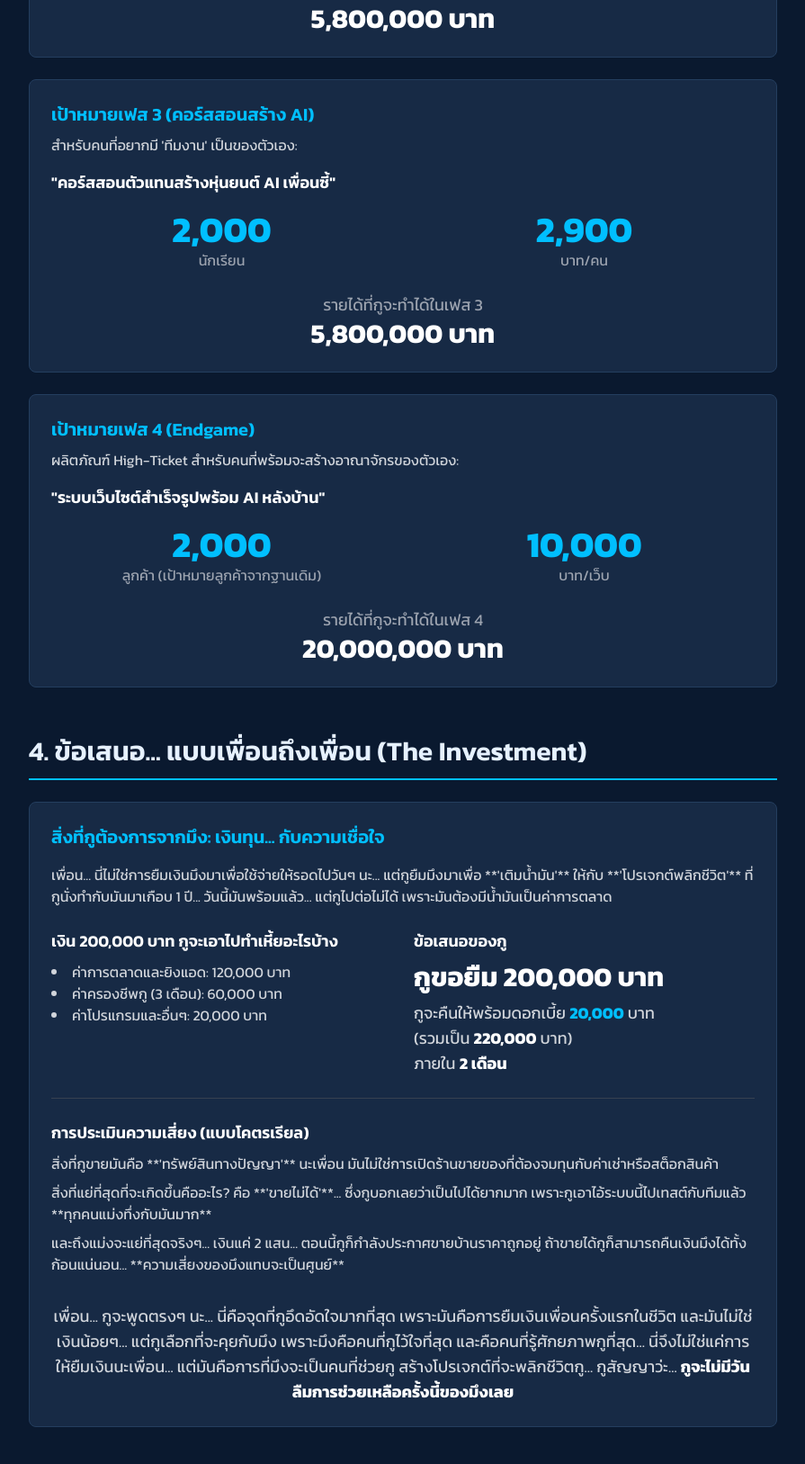
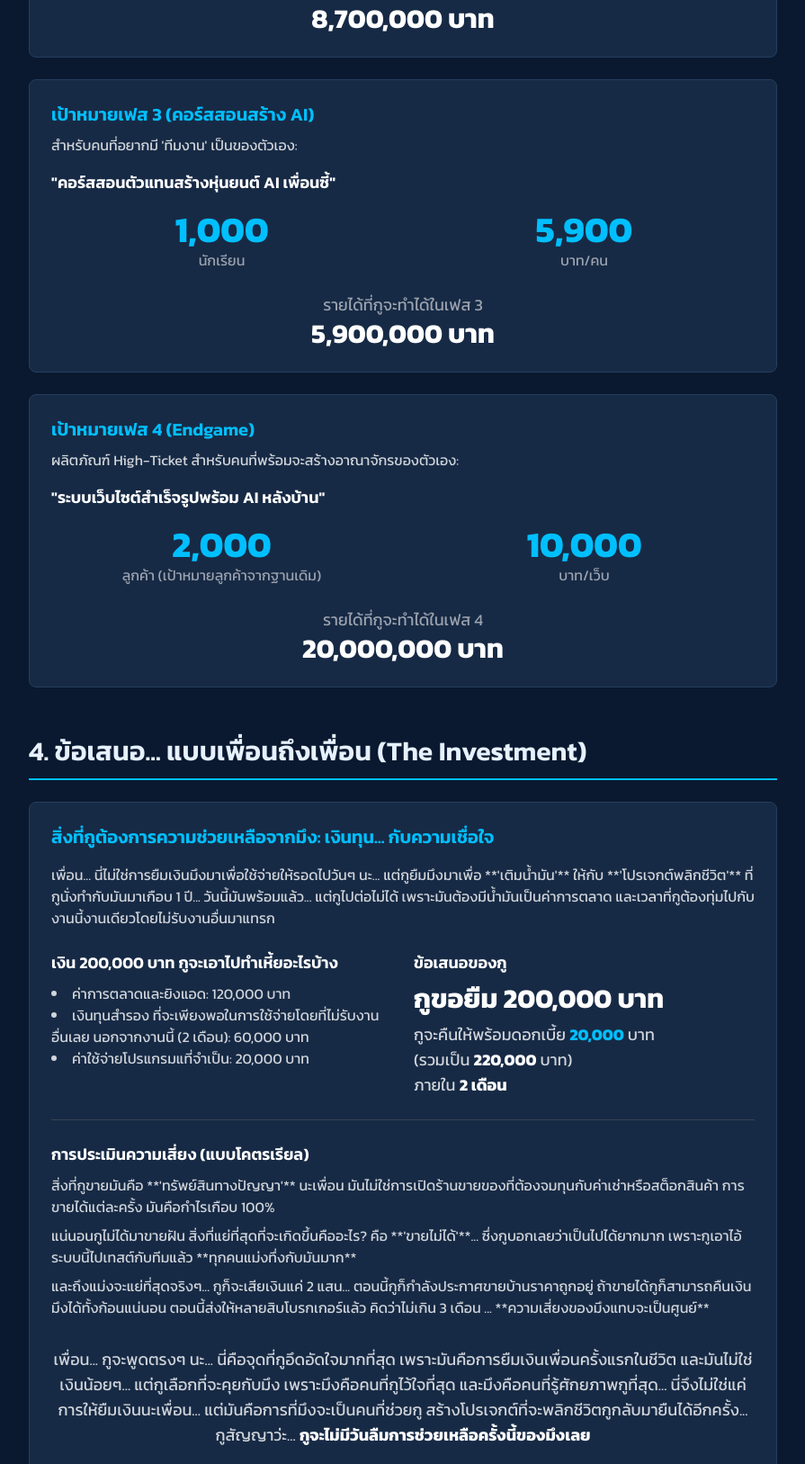
Before and after one commit to nolongerslave69/pitching, a plain HTML site: page index.html in a window 1280 px wide. Shown: the part 2105-3732 px from the top of the page at 90% size, without its empty margins (192-1087 px from the left). Drawn offline with nearby package versions, Linux system fonts and the light colour scheme.

Commit message:
Update index.html

```diff
--- a/index.html
+++ b/index.html
@@ -97,12 +97,12 @@
                     <h3 class="text-xl font-semibold accent-text mb-2">แผนการตลาด</h3>
                     <ul class="list-disc list-inside text-gray-300 space-y-2">
                         <li><span class="font-semibold text-white">ออนไลน์:</span> กูจะยิงแอด Facebook/TikTok อย่างมีกลยุทธ์ โดยจะเจาะจงไปที่กลุ่ม 'ตัวแทน' ที่กำลังเจ็บปวดกับการทำออนไลน์ไม่เป็น หรือใช้ AI ไม่เป็น... กูจะสร้างคอนเทนต์ให้คุณค่าเพื่อดึงดูดคนที่ใช่ให้เข้ามาใน LINE OA แล้วสร้างความเชื่อใจเพื่อปิดการขาย</li>
-                        <li><span class="font-semibold text-white">ออฟไลน์:</span> กูจะสร้าง Proposal ที่ทรงพลังที่สุด แล้วเดินสายพิตช์ขาย 'ระบบ AI เพื่อนซี้' แบบยกทีมให้กับผู้บริหารของ 'ทุก' บริษัทประกันในประเทศไทย... และข่าวดีคือ **เดือนหน้าผู้บริหารของบริษัทกูเองกำลังจะพิจารณาโปรเจกต์นี้แล้ว** นี่คือโอกาสที่จะขยายผลได้เร็วที่สุด</li>
+                        <li><span class="font-semibold text-white">ออฟไลน์:</span> กูใช้วิธีสร้างข้อเสนอที่ทรงพลังที่สุด แล้วเดินสายขาย 'ระบบ AI ผลิตตัวแทนออนไลน์' แบบยกทีมให้กับผู้บริหารของ 'ทุก' บริษัทประกันในประเทศไทย... และข่าวดีคือ **เดือนหน้าผู้บริหารของบริษัทกูเองกำลังจะพิจารณาโปรเจกต์นี้แล้ว** นี่คือโอกาสที่จะขยายผลได้เร็วที่สุด</li>
                     </ul>
                 </div>
                 <!-- Phase 1 Goal -->
                 <div class="card p-6 rounded-lg">
-                    <h3 class="text-xl font-semibold accent-text mb-2">เป้าหมายเฟส 1 (3-6 เดือนแรก)</h3>
+                    <h3 class="text-xl font-semibold accent-text mb-2">เป้าหมายเฟส 1 (1-3 เดือนแรก)</h3>
                     <div class="grid md:grid-cols-2 gap-6 mt-4 text-center">
                         <div>
                             <p class="highlight-number accent-text">200,000</p>
@@ -114,7 +114,7 @@
                         </div>
                     </div>
                     <div class="mt-6 text-center">
-                        <p class="text-lg text-gray-400">รายได้ที่กูจะทำได้ในเฟส 1</p>
+                        <p class="text-lg text-gray-400">เป้าหมายรายได้ที่กูตั้งไว้ในเฟส 1</p>
                         <p class="text-3xl font-bold text-white">5,800,000 บาท</p>
                     </div>
                 </div>
@@ -125,7 +125,7 @@
                      <p class="mt-4 text-lg font-semibold text-white">"คอร์สสอนตัวแทนยิงแอดแบบสไนเปอร์"</p>
                      <div class="grid md:grid-cols-2 gap-6 mt-4 text-center">
                         <div>
-                            <p class="highlight-number accent-text">2,000</p>
+                            <p class="highlight-number accent-text">3,000</p>
                             <p class="text-gray-400">นักเรียน</p>
                         </div>
                         <div>
@@ -135,7 +135,7 @@
                     </div>
                      <div class="mt-6 text-center">
                         <p class="text-lg text-gray-400">รายได้ที่กูจะทำได้ในเฟส 2</p>
-                        <p class="text-3xl font-bold text-white">5,800,000 บาท</p>
+                        <p class="text-3xl font-bold text-white">8,700,000 บาท</p>
                     </div>
                 </div>
                  <!-- Phase 3 Goal -->
@@ -145,17 +145,17 @@
                      <p class="mt-4 text-lg font-semibold text-white">"คอร์สสอนตัวแทนสร้างหุ่นยนต์ AI เพื่อนซี้"</p>
                      <div class="grid md:grid-cols-2 gap-6 mt-4 text-center">
                         <div>
-                            <p class="highlight-number accent-text">2,000</p>
+                            <p class="highlight-number accent-text">1,000</p>
                             <p class="text-gray-400">นักเรียน</p>
                         </div>
                         <div>
-                            <p class="highlight-number accent-text">2,900</p>
+                            <p class="highlight-number accent-text">5,900</p>
                             <p class="text-gray-400">บาท/คน</p>
                         </div>
                     </div>
                      <div class="mt-6 text-center">
                         <p class="text-lg text-gray-400">รายได้ที่กูจะทำได้ในเฟส 3</p>
-                        <p class="text-3xl font-bold text-white">5,800,000 บาท</p>
+                        <p class="text-3xl font-bold text-white">5,900,000 บาท</p>
                     </div>
                 </div>
                  <!-- Phase 4 Goal -->
@@ -185,16 +185,16 @@
         <section>
             <h2 class="section-title">4. ข้อเสนอ... แบบเพื่อนถึงเพื่อน (The Investment)</h2>
             <div class="card p-6 rounded-lg">
-                <h3 class="text-xl font-semibold accent-text mb-4">สิ่งที่กูต้องการจากมึง: เงินทุน... กับความเชื่อใจ</h3>
-                <p class="text-gray-300 mb-6">เพื่อน... นี่ไม่ใช่การยืมเงินมึงมาเพื่อใช้จ่ายให้รอดไปวันๆ นะ... แต่กูยืมมึงมาเพื่อ **'เติมน้ำมัน'** ให้กับ **'โปรเจกต์พลิกชีวิต'** ที่กูนั่งทำกับมันมาเกือบ 1 ปี... วันนี้มันพร้อมแล้ว... แต่กูไปต่อไม่ได้ เพราะมันต้องมีน้ำมันเป็นค่าการตลาด</p>
+                <h3 class="text-xl font-semibold accent-text mb-4">สิ่งที่กูต้องการความช่วยเหลือจากมึง: เงินทุน... กับความเชื่อใจ</h3>
+                <p class="text-gray-300 mb-6">เพื่อน... นี่ไม่ใช่การยืมเงินมึงมาเพื่อใช้จ่ายให้รอดไปวันๆ นะ... แต่กูยืมมึงมาเพื่อ **'เติมน้ำมัน'** ให้กับ **'โปรเจกต์พลิกชีวิต'** ที่กูนั่งทำกับมันมาเกือบ 1 ปี... วันนี้มันพร้อมแล้ว... แต่กูไปต่อไม่ได้ เพราะมันต้องมีน้ำมันเป็นค่าการตลาด และเวลาที่กูต้องทุ่มไปกับงานนี้งานเดียวโดยไม่รับงานอื่นมาแทรก </p>
 
                 <div class="grid md:grid-cols-2 gap-6 mb-6">
                     <div>
                         <h4 class="text-lg font-semibold text-white mb-2">เงิน 200,000 บาท กูจะเอาไปทำเหี้ยอะไรบ้าง</h4>
                         <ul class="list-disc list-inside text-gray-300">
                             <li>ค่าการตลาดและยิงแอด: 120,000 บาท</li>
-                            <li>ค่าครองชีพกู (3 เดือน): 60,000 บาท</li>
-                            <li>ค่าโปรแกรมและอื่นๆ: 20,000 บาท</li>
+                            <li>เงินทุนสำรอง ที่จะเพียงพอในการใช้จ่ายโดยที่ไม่รับงานอื่นเลย นอกจากงานนี้ (2 เดือน): 60,000 บาท</li>
+                            <li>ค่าใช้จ่ายโปรแกรมแที่จำเป็น: 20,000 บาท</li>
                         </ul>
                     </div>
                     <div>
@@ -208,12 +208,12 @@
 
                 <div class="border-t border-gray-700 pt-6 mt-6">
                     <h4 class="text-lg font-semibold text-white mb-2">การประเมินความเสี่ยง (แบบโคตรเรียล)</h4>
-                    <p class="text-gray-300 mb-2">สิ่งที่กูขายมันคือ **'ทรัพย์สินทางปัญญา'** นะเพื่อน มันไม่ใช่การเปิดร้านขายของที่ต้องจมทุนกับค่าเช่าหรือสต็อกสินค้า</p>
-                    <p class="text-gray-300 mb-2">สิ่งที่แย่ที่สุดที่จะเกิดขึ้นคืออะไร? คือ **'ขายไม่ได้'**... ซึ่งกูบอกเลยว่าเป็นไปได้ยากมาก เพราะกูเอาไอ้ระบบนี้ไปเทสต์กับทีมแล้ว **ทุกคนแม่งทึ่งกับมันมาก**</p>
-                    <p class="text-gray-300">และถึงแม่งจะแย่ที่สุดจริงๆ... เงินแค่ 2 แสน... ตอนนี้กูก็กำลังประกาศขายบ้านราคาถูกอยู่ ถ้าขายได้กูก็สามารถคืนเงินมึงได้ทั้งก้อนแน่นอน... **ความเสี่ยงของมึงแทบจะเป็นศูนย์**</p>
+                    <p class="text-gray-300 mb-2">สิ่งที่กูขายมันคือ **'ทรัพย์สินทางปัญญา'** นะเพื่อน มันไม่ใช่การเปิดร้านขายของที่ต้องจมทุนกับค่าเช่าหรือสต็อกสินค้า การขายได้แต่ละครั้ง มันคือกำไรเกือบ 100% </p>
+                    <p class="text-gray-300 mb-2">แน่นอนกูไม่ได้มาขายฝัน สิ่งที่แย่ที่สุดที่จะเกิดขึ้นคืออะไร? คือ **'ขายไม่ได้'**... ซึ่งกูบอกเลยว่าเป็นไปได้ยากมาก เพราะกูเอาไอ้ระบบนี้ไปเทสต์กับทีมแล้ว **ทุกคนแม่งทึ่งกับมันมาก**</p>
+                    <p class="text-gray-300">และถึงแม่งจะแย่ที่สุดจริงๆ... กูก็จะเสียเงินแค่ 2 แสน... ตอนนี้กูก็กำลังประกาศขายบ้านราคาถูกอยู่ ถ้าขายได้กูก็สามารถคืนเงินมึงได้ทั้งก้อนแน่นอน ตอนนี้ส่งให้หลายสิบโบรกเกอร์แล้ว คิดว่าไม่เกิน 3 เดือน ... **ความเสี่ยงของมึงแทบจะเป็นศูนย์**</p>
                 </div>
 
-                <p class="text-center text-gray-300 text-lg mt-8">เพื่อน... กูจะพูดตรงๆ นะ... นี่คือจุดที่กูอึดอัดใจมากที่สุด เพราะมันคือการยืมเงินเพื่อนครั้งแรกในชีวิต และมันไม่ใช่เงินน้อยๆ... แต่กูเลือกที่จะคุยกับมึง เพราะมึงคือคนที่กูไว้ใจที่สุด และคือคนที่รู้ศักยภาพกูที่สุด... นี่จึงไม่ใช่แค่การให้ยืมเงินนะเพื่อน... แต่มันคือการที่มึงจะเป็นคนที่ช่วยกู สร้างโปรเจกต์ที่จะพลิกชีวิตกู... กูสัญญาว่ะ... <span class="font-bold text-white">กูจะไม่มีวันลืมการช่วยเหลือครั้งนี้ของมึงเลย</span></p>
+                <p class="text-center text-gray-300 text-lg mt-8">เพื่อน... กูจะพูดตรงๆ นะ... นี่คือจุดที่กูอึดอัดใจมากที่สุด เพราะมันคือการยืมเงินเพื่อนครั้งแรกในชีวิต และมันไม่ใช่เงินน้อยๆ... แต่กูเลือกที่จะคุยกับมึง เพราะมึงคือคนที่กูไว้ใจที่สุด และมึงคือคนที่รู้ศักยภาพกูที่สุด... นี่จึงไม่ใช่แค่การให้ยืมเงินนะเพื่อน... แต่มันคือการที่มึงจะเป็นคนที่ช่วยกู สร้างโปรเจกต์ที่จะพลิกชีวิตกูกลับมายืนได้อีกครั้ง... กูสัญญาว่ะ... <span class="font-bold text-white">กูจะไม่มีวันลืมการช่วยเหลือครั้งนี้ของมึงเลย</span></p>
             </div>
         </section>
 
```
